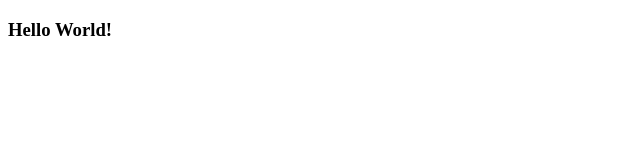
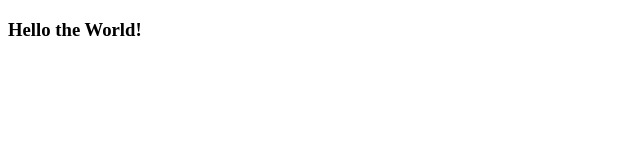
Before and after one commit to muralikrishna-m/dxcworld, a plain HTML site: page index.html in a window 1280 px wide. Shown: the full height of the page, 0-640 px from the left. Drawn offline with Linux system fonts and the light colour scheme.

Commit message:
Update index.html

```diff
--- a/index.html
+++ b/index.html
@@ -7,6 +7,6 @@
           <title>dxc.co.in</title>
 </head>
 <body>
-          <h3>Hello World!</h3>
+          <h3>Hello the World!</h3>
 </body>
 </html>
```
